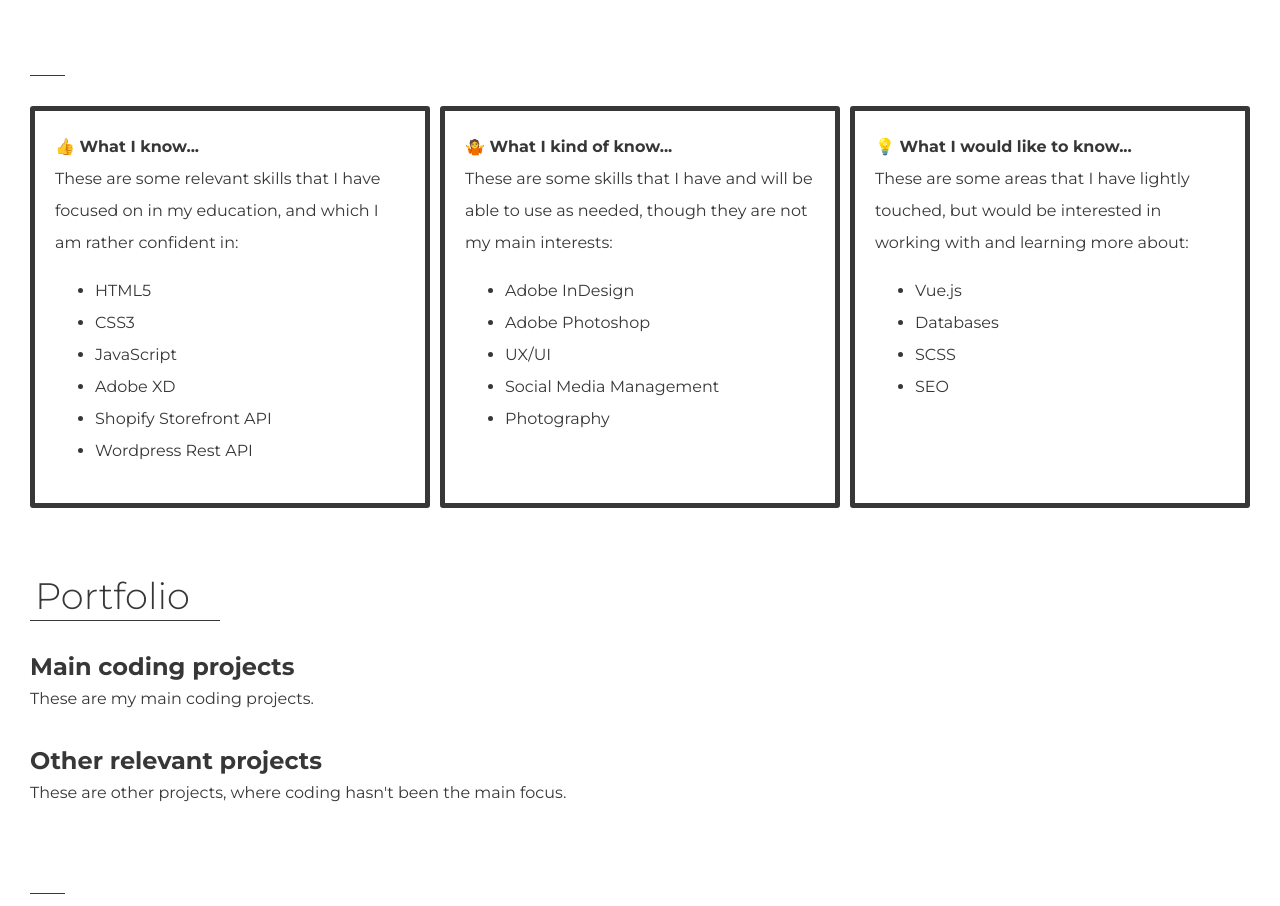
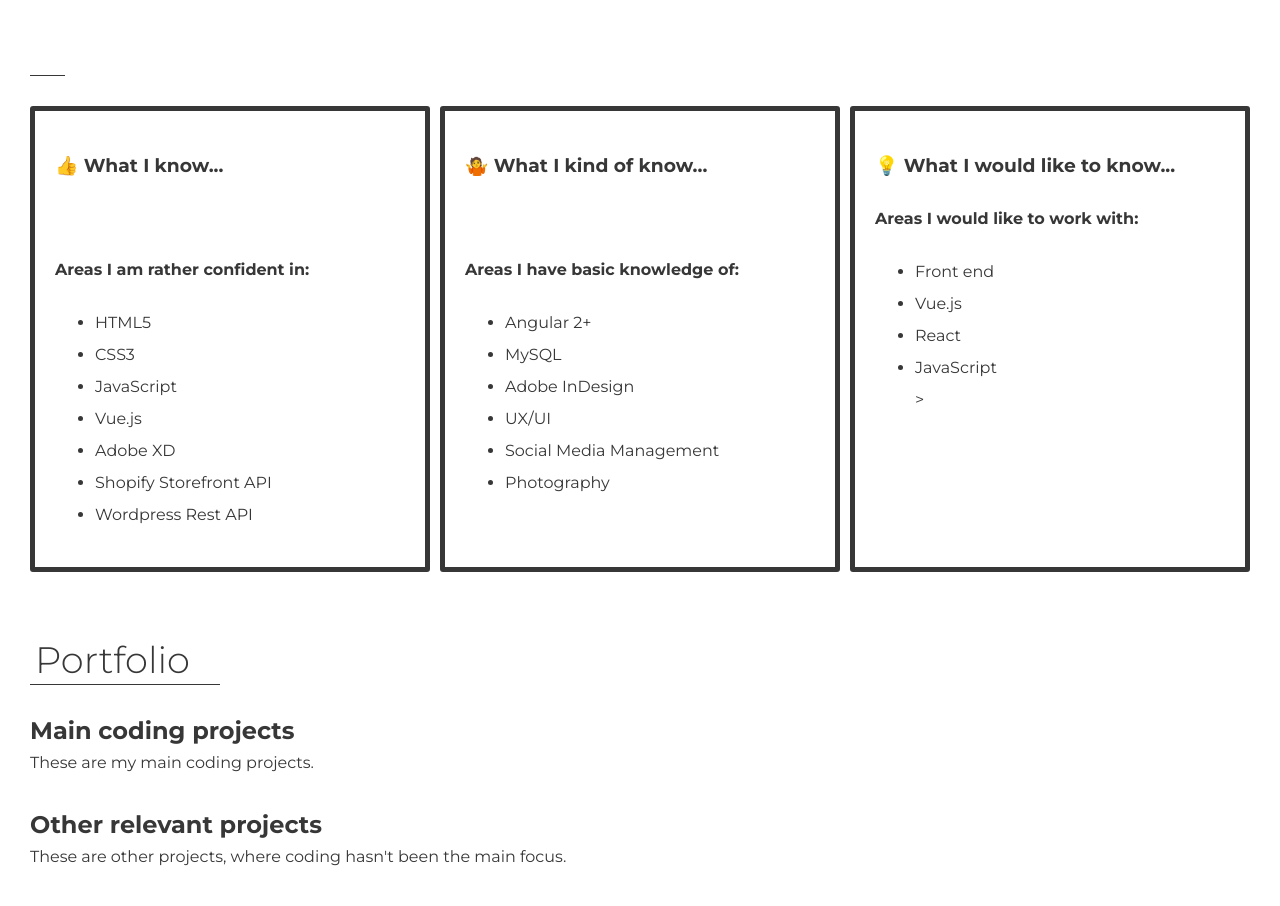
Before and after one commit to camillagejl/portfolio, a plain HTML site: page index.html in a window 1280 px wide. Shown: the part 1160-2066 px from the top of the page. Drawn offline with Linux system fonts and the light colour scheme; no server answers.

Commit message:
Changed expertices

```diff
--- a/index.html
+++ b/index.html
@@ -99,8 +99,8 @@
 
         <section id="skills" class="skills content">
             <div class="skill">
-                <strong>👍 What I know...</strong><br>
-                These are some relevant skills that I have focused on in my education, and which I am rather confident in:<br>
+                <h3>👍 What I know...</h3><br>
+                <h4>Areas I am rather confident in:</h4>
                 <ul>
                     <li>
                         HTML5
@@ -110,6 +110,9 @@
                     </li>
                     <li>
                         JavaScript
+                    </li>
+                    <li>
+                        Vue.js
                     </li>
                     <li>
                         Adobe XD
@@ -123,14 +126,17 @@
                 </ul>
             </div>
             <div class="skill">
-                <strong>🤷 What I kind of know...</strong><br>
-                These are some skills that I have and will be able to use as needed, though they are not my main interests:<br>
+                <h3>🤷 What I kind of know...</h3><br>
+                <h4>Areas I have basic knowledge of:</h4>
                 <ul>
                     <li>
-                        Adobe InDesign
+                        Angular 2+
                     </li>
                     <li>
-                        Adobe Photoshop
+                        MySQL
+                    </li>
+                    <li>
+                        Adobe InDesign
                     </li>
                     <li>
                         UX/UI
@@ -144,21 +150,21 @@
                 </ul>
             </div>
             <div class="skill">
-                <strong>💡 What I would like to know...</strong><br>
-                These are some areas that I have lightly touched, but would be interested in working with and learning more about:<br>
+                <h3>💡 What I would like to know...</h3>
+                <h4>Areas I would like to work with:</h4>
                 <ul>
+                    <li>
+                        Front end
+                    </li>
                     <li>
                         Vue.js
                     </li>
                     <li>
-                        Databases
+                        React
                     </li>
                     <li>
-                        SCSS
-                    </li>
-                    <li>
-                        SEO
-                    </li>
+                        JavaScript
+                    </li>>
                 </ul>
             </div>
 
```
